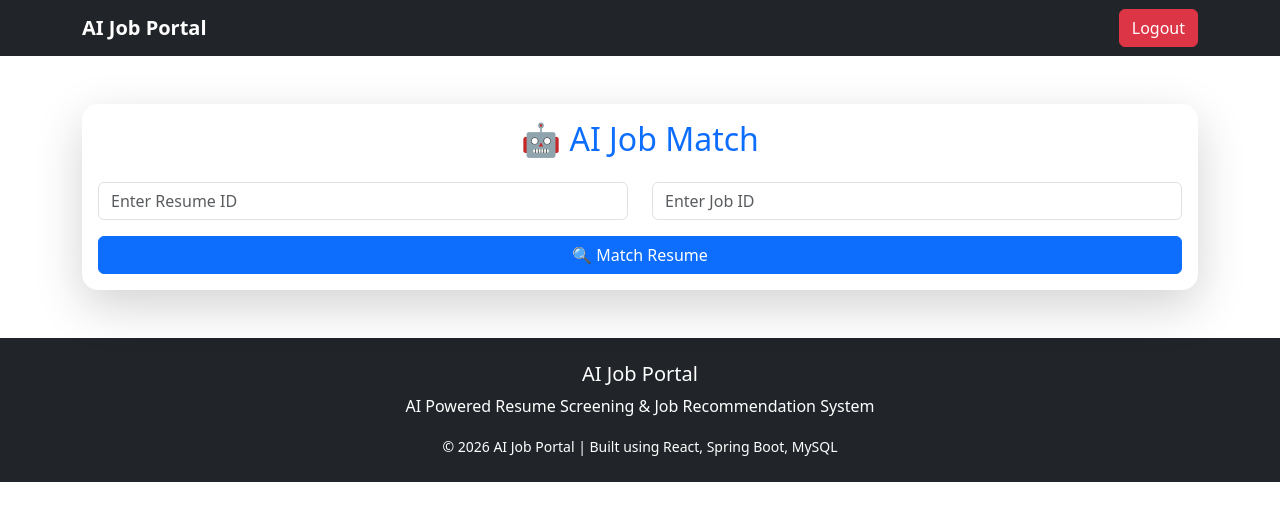
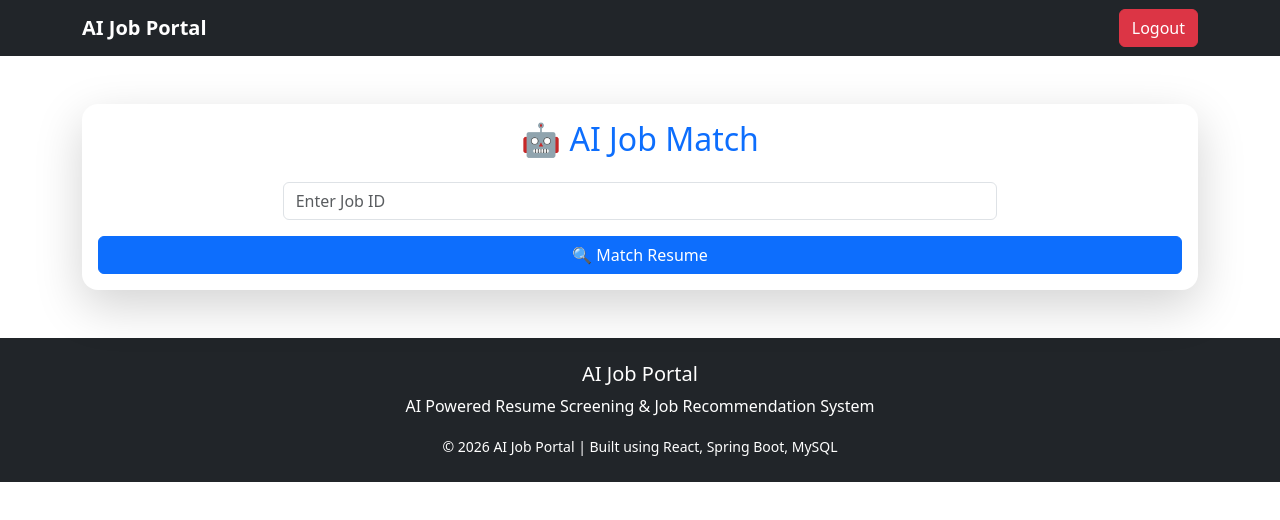
Before and after one commit to sairaju3/AI-Job-Portal, a React (Vite) app in the folder frontend/: page /match in a window 1280 px wide. Shown: the top 520 px of the page. Built offline with nearby package versions, Linux system fonts and the light colour scheme; sample sign-in values are in the browser's storage.

Commit message:
Fix job match to use current user resume

```diff
--- a/frontend/src/pages/JobMatch.jsx
+++ b/frontend/src/pages/JobMatch.jsx
@@ -3,15 +3,24 @@ import axios from "axios";
 
 function JobMatch() {
 
-    const [resumeId, setResumeId] = useState("");
     const [jobId, setJobId] = useState("");
     const [result, setResult] = useState(null);
 
     const matchJob = async () => {
 
+        if (!jobId) {
+            alert("Please enter Job ID");
+            return;
+        }
+
         try {
 
             const token = localStorage.getItem("token");
+
+            if (!token) {
+                alert("Please login first");
+                return;
+            }
 
             const response = await axios.get(
                 `https://ai-job-portal-xx67.onrender.com/api/job-match/match/${jobId}`,
@@ -27,10 +36,16 @@ function JobMatch() {
         } catch (error) {
 
             console.log(error);
-            alert("Job Match Failed");
 
+            if (error.response) {
+                alert(
+                    error.response.data?.message ||
+                    "Job Match Failed"
+                );
+            } else {
+                alert("Unable to connect to server");
             }
-
+        }
     };
 
     return (
@@ -45,22 +60,12 @@ function JobMatch() {
                         🤖 AI Job Match
                     </h2>
 
-                    <div className="row">
+                    <div className="row justify-content-center">
 
-                        <div className="col-md-6">
+                        <div className="col-md-8">
 
                             <input
-                                className="form-control mb-3"
-                                placeholder="Enter Resume ID"
-                                value={resumeId}
-                                onChange={(e) => setResumeId(e.target.value)}
-                            />
-
-                        </div>
-
-                        <div className="col-md-6">
-
-                            <input
+                                type="number"
                                 className="form-control mb-3"
                                 placeholder="Enter Job ID"
                                 value={jobId}
@@ -95,12 +100,13 @@ function JobMatch() {
                                 <hr />
 
                                 <h4 className="text-center">
-
                                     Match Score
-
                                 </h4>
 
-                                <div className="progress mb-4" style={{ height: "30px" }}>
+                                <div
+                                    className="progress mb-4"
+                                    style={{ height: "30px" }}
+                                >
 
                                     <div
                                         className="progress-bar bg-success"
@@ -120,23 +126,21 @@ function JobMatch() {
                                         <div className="card border-success">
 
                                             <div className="card-header bg-success text-white">
-
                                                 ✅ Matching Skills
-
                                             </div>
 
                                             <div className="card-body">
 
                                                 <ul>
-
-                                                    {result.matchingSkills.map((skill, index) => (
-
+                                                    {result.matchingSkills &&
+                                                        result.matchingSkills.map(
+                                                            (skill, index) => (
                                                                 <li key={index}>
                                                                     {skill}
                                                                 </li>
-
-                                                    ))}
-
+                                                            )
+                                                        )
+                                                    }
                                                 </ul>
 
                                             </div>
@@ -150,23 +154,21 @@ function JobMatch() {
                                         <div className="card border-danger">
 
                                             <div className="card-header bg-danger text-white">
-
                                                 ❌ Missing Skills
-
                                             </div>
 
                                             <div className="card-body">
 
                                                 <ul>
-
-                                                    {result.missingSkills.map((skill, index) => (
-
+                                                    {result.missingSkills &&
+                                                        result.missingSkills.map(
+                                                            (skill, index) => (
                                                                 <li key={index}>
                                                                     {skill}
                                                                 </li>
-
-                                                    ))}
-
+                                                            )
+                                                        )
+                                                    }
                                                 </ul>
 
                                             </div>
@@ -190,7 +192,6 @@ function JobMatch() {
         </div>
 
     );
-
 }
 
 export default JobMatch;
```
Lines whose indentation alone changed are shown as unchanged.
